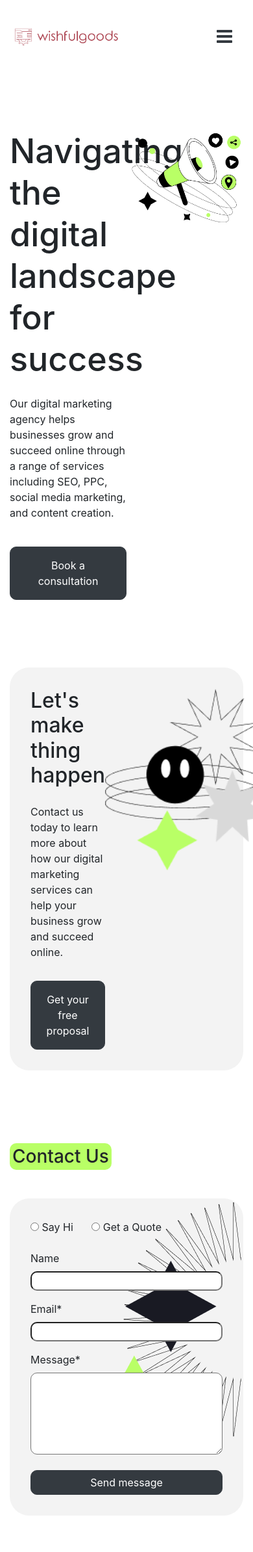
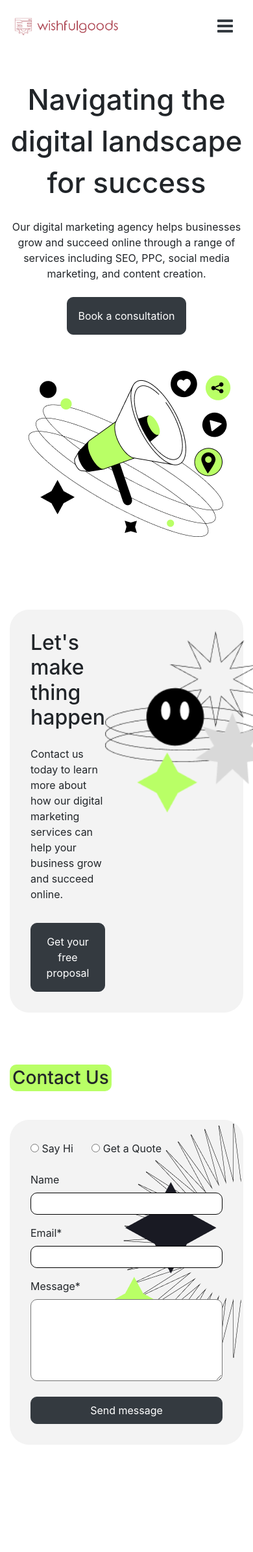
Before and after one commit to al-wazny/sandbox, a PHP site: page / in a window 390 px wide; the page is wider, and only the part inside the window is pictured. Shown: that part at 65% size. After the commit the page ends 2191 px from the top of that part, so only its background shows below. Run offline with PHP 8.4, Linux system fonts and the light colour scheme.

Commit message:
feat: Make the site responsive

```diff
--- a/index.html
+++ b/index.html
@@ -9,10 +9,10 @@
     <title>Document</title>
 </head>
 <body>
-    <nav class="navbar navbar-expand-lg container d-flex justify-content-between mt-3">
-        <div class="navbar-brand">
-            <img src="assets/illustration//Selection_002.png" alt="logo">
-        </div>
+    <nav class="navbar navbar-expand-lg container d-flex justify-content-between mt-md-3">
+        <a class="navbar-brand" href="/">
+            <img src="assets/illustration//Selection_002.png" alt="brand logo">
+        </a>
 
         <button class="navbar-toggler" type="button" data-toggle="collapse" data-target="#navbarSupportedContent" aria-controls="navbarSupportedContent" aria-expanded="false" aria-label="Toggle navigation">
             <span class="navbar-toggler-icon">
@@ -31,15 +31,15 @@
             <button class="btn btn-outline-secondary">Request a quote</button>
         </div>
     </nav>
-    <main class="container d-flex flex-column mt-5">
-        <section id="introduction" class="d-flex">
-            <div class="w-50">
+    <main class="container d-flex flex-column mt-lg-5">
+        <section id="introduction" class="introduction d-flex flex-column flex-md-row align-items-center">
+            <div class="intro-text text-center text-md-left mb-5 mb-md-0">
                 <h1 class="mb-3">Navigating the digital landscape for success</h1>
                 <p class="my-4">Our digital marketing agency helps businesses grow and succeed online through a range of services including SEO, PPC, social media marketing, and content creation.</p>
-                <button class="btn btn-dark mt-3 p-3">Book a consultation</button>
+                <button class="btn btn-dark mt-3 p-3 mx-auto ml-md-0 d-block">Book a consultation</button>
             </div>
-            <div class="w-50">
-                <img class="w-100 h-auto" src="assets/illustration/Illustration.png" alt="">
+            <div class="intro-illustration">
+                <img class="" src="assets/illustration/Illustration.png" alt="">
             </div>
         </section>
         <section class="proposal d-flex justify-content-between mt-5">
@@ -64,11 +64,11 @@
                         <div class="contact-info">
                             <div class="d-flex flex-column">
                                 <label for="name">Name</label>
-                                <input type="text" name="name" id="name">
+                                <input class="py-1" type="text" name="name" id="name">
                             </div>
                             <div class="d-flex flex-column my-3">
                                 <label for="email">Email*</label>
-                                <input type="email" name="email" id="email" required>
+                                <input class="py-1" type="email" name="email" id="email" required>
                             </div>
                         </div>
                         <div class="contact-message d-flex flex-column">
@@ -76,7 +76,7 @@
                             <textarea name="message" id="message" cols="30" rows="5"></textarea>
                         </div>
                     </div>
-                    <button class="btn btn-dark w-100">Send message</button>
+                    <button class="btn btn-dark w-100 py-2">Send message</button>
                 </div>
                 <div class="contact-illustration">
                     <img class="h-100" src="assets/illustration/Illustration3.png" alt="">
--- a/scss/index.css
+++ b/scss/index.css
@@ -2,13 +2,18 @@ nav .navbar-brand img {
   height: 55px;
   width: auto;
 }
-nav > div, nav ul {
+nav .navbar-toggler {
+  outline: none;
+  border: none;
+}
+nav .navbar-collapse,
+nav .navbar-nav {
   gap: 22px;
 }
 
 main section {
-  margin-bottom: 3.5rem;
-  margin-top: 3.5rem;
+  margin-bottom: 2.5rem;
+  margin-top: 2.5rem;
 }
 main section h3 {
   margin-bottom: 2.75rem;
@@ -20,10 +25,20 @@ main section h3 {
 }
 main h1 {
   line-height: 4rem;
-  font-size: 3.25rem;
+  font-size: 2.75rem;
+}
+@media (min-width: 992px) {
+  main h1 {
+    font-size: 3.25rem;
+  }
 }
 main .btn {
   border-radius: 10px;
+}
+main .introduction .intro-text,
+main .introduction .intro-illustration {
+  width: -moz-fit-content;
+  width: fit-content;
 }
 main .proposal {
   background-color: #F3F3F3;
@@ -44,6 +59,9 @@ main .contact {
 main .contact .contact-form {
   z-index: 9;
   width: 100%;
+}
+main .contact .contact-form input {
+  border: 1px solid;
 }
 @media (min-width: 992px) {
   main .contact .contact-form {
--- a/scss/index.scss
+++ b/scss/index.scss
@@ -1,4 +1,5 @@
 $rounded-container-radius: 30px;
+$secondary-color: #F3F3F3;
 $green: #B9FF66;
 
 nav {
@@ -8,15 +9,22 @@ nav {
             width: auto;
         }
     }
-    > div, ul {
+
+    .navbar-toggler {
+        outline: none;
+        border: none;
+    }
+
+    .navbar-collapse,
+    .navbar-nav {
         gap: 22px;
     }
 }
 
 main {
     section {
-        margin-bottom: 3.5rem;
-        margin-top: 3.5rem;
+        margin-bottom: 2.5rem;
+        margin-top: 2.5rem;
 
         h3 {
             margin-bottom: 2.75rem;
@@ -28,13 +36,23 @@ main {
     }
     h1 {
         line-height: 4rem;
-        font-size: 3.25rem;
+        font-size: 2.75rem;
+
+        @media (min-width: 992px) {
+            font-size: 3.25rem;
+        }
     }
     .btn {
         border-radius: 10px;
     }
+    .introduction {
+        .intro-text,
+        .intro-illustration {
+            width: fit-content;
+        }
+    }
     .proposal {
-        background-color: #F3F3F3;
+        background-color: $secondary-color;
         border-radius: $rounded-container-radius;
         padding: 2rem;
 
@@ -47,17 +65,19 @@ main {
     }
     .contact {
         padding: 2rem;
-        background-color: #F3F3F3;
+        background-color: $secondary-color;
         border-radius: $rounded-container-radius;
 
         .contact-form {
             z-index: 9;
             width: 100%;
 
+            input {
+                border: 1px solid;
+            }
             @media (min-width: 992px) {
                 width: 60%;
             }
-
         }
 
         .contact-reason {
```
Also changed, not shown: 1 other file.
